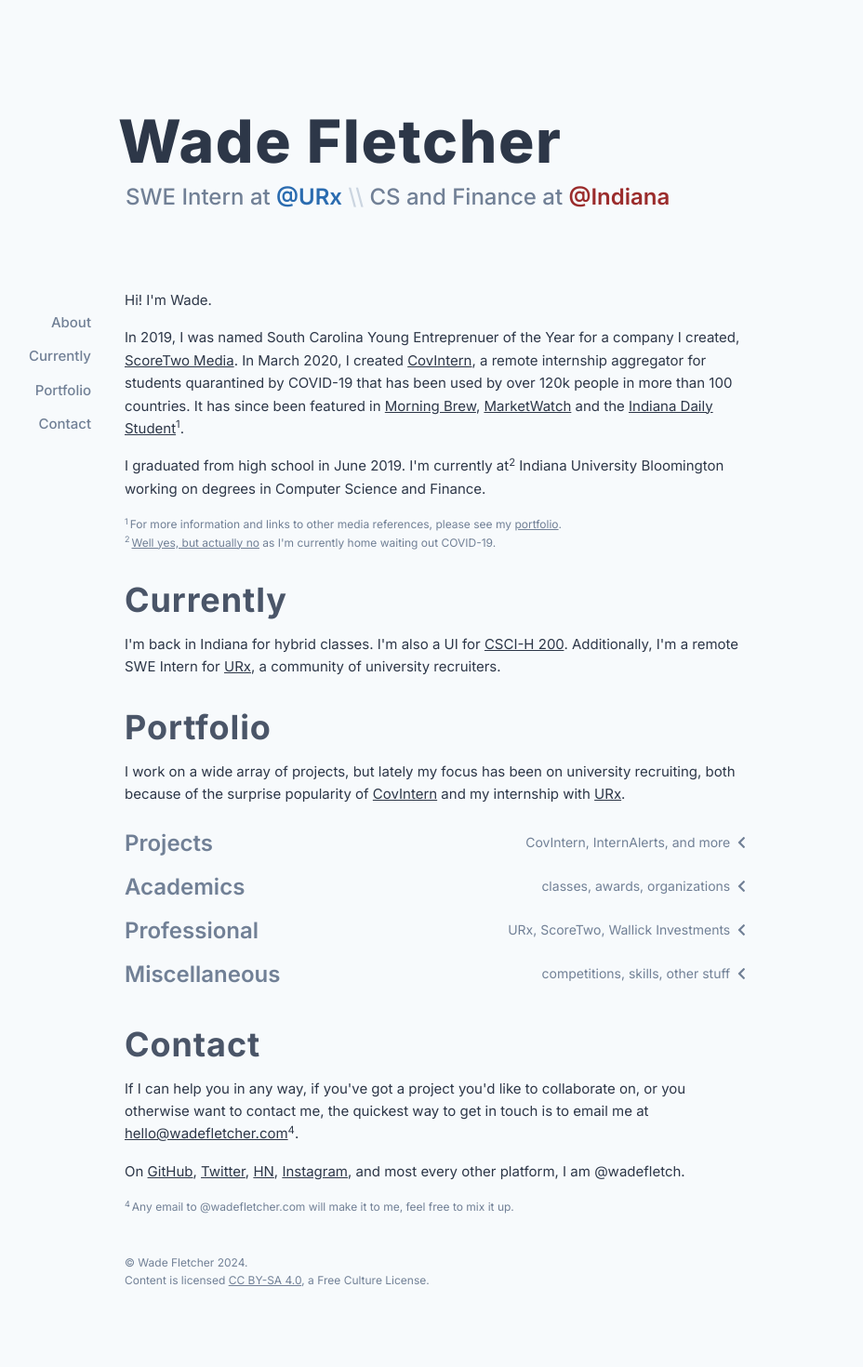
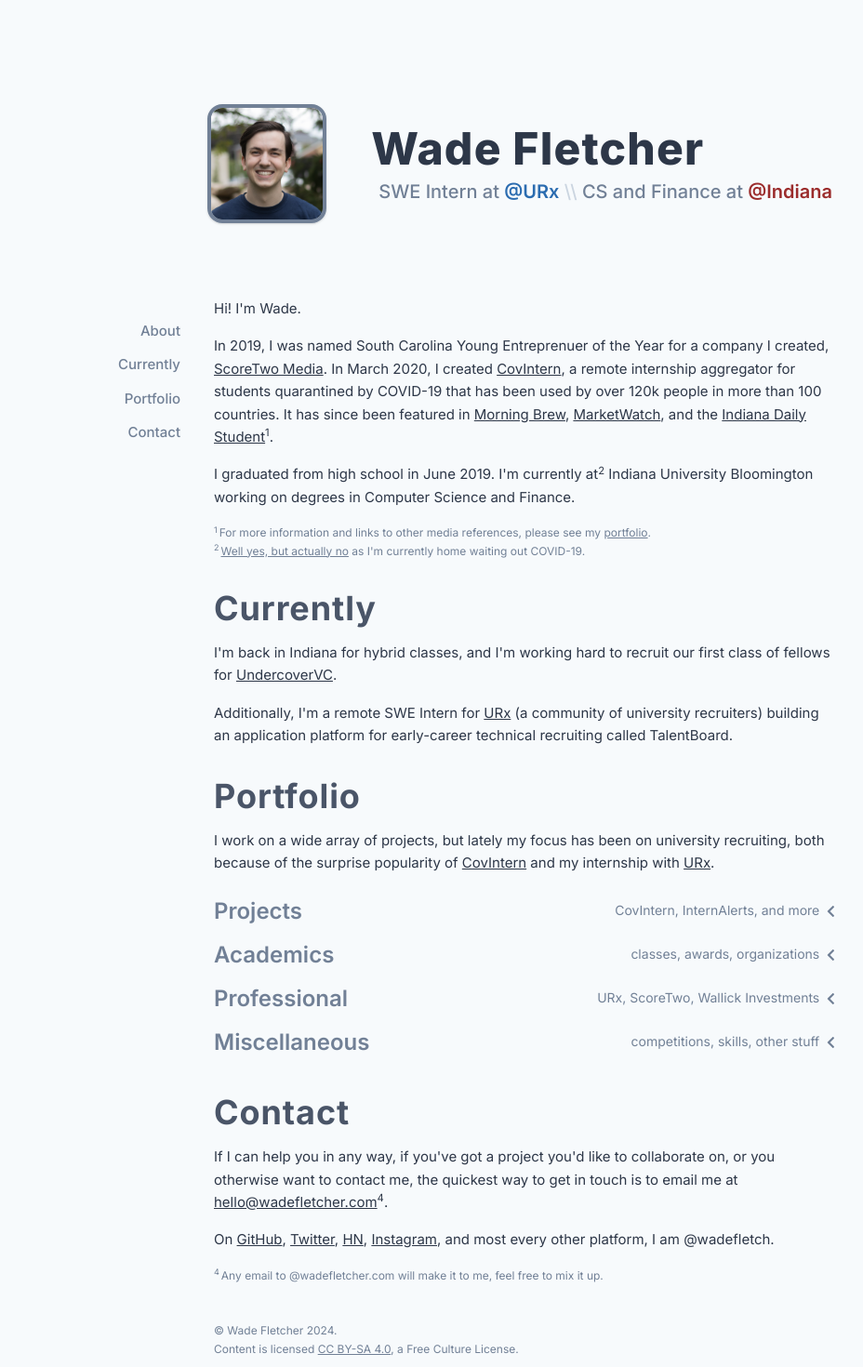
Before and after one commit to wadefletch/PersonalSite, a Next.js app: page / in a window 1280 px wide. Shown: the top 1470 px of the page at 93% size, without its empty margins (97-1025 px from the left). Built offline with nearby package versions, Linux system fonts and the light colour scheme.

Commit message:
Lots of updates

```diff
--- a/components/About.js
+++ b/components/About.js
@@ -6,7 +6,7 @@
         return (
             <Section id="About">
                 <p>Hi! I'm Wade.</p>
-                <p>In 2019, I was named South Carolina Young Entreprenuer of the Year for a company I created, <a href="https://scoretwo.com">ScoreTwo Media</a>. In March 2020, I created <a href="https://covintern.com/jobs/">CovIntern</a>, a remote internship aggregator for students quarantined by COVID-19 that has been used by over 120k people in more than 100 countries. It has since been featured in <a href="https://www.morningbrew.com/daily/stories/2020/07/31/get-internship-covid">Morning Brew</a>, <a href="https://www.marketwatch.com/story/what-pandemic-how-goldman-sachs-and-amazon-may-bring-the-office-home-for-these-interns-2020-04-23">MarketWatch</a> and the <a href="https://www.idsnews.com/article/2020/04/iu-students-navigate-summer-internships-remote-coronavirus">Indiana Daily Student</a><sup>1</sup>.</p>
+                <p>In 2019, I was named South Carolina Young Entreprenuer of the Year for a company I created, <a href="https://scoretwo.com">ScoreTwo Media</a>. In March 2020, I created <a href="https://covintern.com/jobs/">CovIntern</a>, a remote internship aggregator for students quarantined by COVID-19 that has been used by over 120k people in more than 100 countries. It has since been featured in <a href="https://www.morningbrew.com/daily/stories/2020/07/31/get-internship-covid">Morning Brew</a>, <a href="https://www.marketwatch.com/story/what-pandemic-how-goldman-sachs-and-amazon-may-bring-the-office-home-for-these-interns-2020-04-23">MarketWatch</a>, and the <a href="https://www.idsnews.com/article/2020/04/iu-students-navigate-summer-internships-remote-coronavirus">Indiana Daily Student</a><sup>1</sup>.</p>
                 <p>I graduated from high school in June 2019. I'm currently at<sup>2</sup> Indiana University Bloomington working on degrees in Computer Science and Finance.</p>
                 <div className="text-xs text-gray-600">
                     <div><sup style={ { marginRight: "2px" } }>1</sup>For more information and links to other media references, please see my <a href="#Portfolio">portfolio</a>.</div>
--- a/components/Currently.js
+++ b/components/Currently.js
@@ -6,7 +6,10 @@
         return (
             <Section title="Currently" id="Currently">
                 <p>
-                    I'm back in Indiana for hybrid classes. I'm also a UI for <a href="https://luddy.indiana.edu/academics/courses/class/iub-fall-2020-csci-h200">CSCI-H 200</a>. Additionally, I'm a remote SWE Intern for <a href="https://urxcommunity.com">URx</a>, a community of university recruiters.
+                    I'm back in Indiana for hybrid classes, and I'm working hard to recruit our first class of fellows for <a href="https://undercover.vc">UndercoverVC</a>.
+                </p>
+                <p>
+                    Additionally, I'm a remote SWE Intern for <a href="https://urxcommunity.com">URx</a> (a community of university recruiters) building an application platform for early-career technical recruiting called TalentBoard.
                 </p>
                 <div className="text-xs text-gray-600">
                     <div>
--- a/components/Name.js
+++ b/components/Name.js
@@ -5,13 +5,16 @@
     render() {
         return (
             <Section>
-                <div>
-                    <div className='font-extrabold tracking-wide leading-tight text-6xl'>Wade Fletcher</div>
-                    <div className='ml-2 text-gray-600 font-medium text-xl md:text-2xl'>
-                        SWE Intern at <a href='//urxcommunity.com' className='text-blue-700 font-semibold no-underline'>@URx</a>
-                        <br className='block sm:hidden'/>
-                        <span className='text-gray-400'> \\ </span>
-                        CS and Finance at <a href='//indiana.edu' className='text-red-800 font-semibold no-underline'>@Indiana</a>
+                <div className="flex flex-col lg:flex-row justify-between lg:items-center max-w-2xl">
+                    <img src="/me.jpg" alt="Wade Fletcher Headshot" className="relative w-32 rounded-xl mb-6 lg:mb-0 shadow border-4 border-gray-600"/>
+                    <div>
+                        <div className='font-extrabold tracking-wide leading-tight text-5xl'>Wade Fletcher</div>
+                        <div className='ml-2 text-gray-600 font-medium text-xl'>
+                            SWE Intern at <a href='//urxcommunity.com' className='text-blue-700 font-semibold no-underline'>@URx</a>
+                            <br className='block sm:hidden'/>
+                            <span className='text-gray-400'> \\ </span>
+                            CS and Finance at <a href='//indiana.edu' className='text-red-800 font-semibold no-underline'>@Indiana</a>
+                        </div>
                     </div>
                 </div>
             </Section>
--- a/components/Portfolio.js
+++ b/components/Portfolio.js
@@ -12,6 +12,11 @@
                 <MajorSection title="Projects" subtitle="CovIntern, InternAlerts, and more">
                     <article>
                         <div className="dates">May 2020 - Present</div>
+                        <div className="mb-2"><strong>TalentBoard</strong></div>
+                        <div>TalentBoard allows students to use <em>one</em> technical assessment and <em>one</em> application to apply to internships in just a few clicks, reducing cost for recruiters and saving time for students. It's built with <a href="https://www.djangoproject.com/">Django</a> and <a href="https://tailwindcss.com/">Tailwind CSS</a>, in collaboration with <a href="https://urxcommunity.com/">URx</a>.</div>
+                    </article>
+                    <article>
+                        <div className="dates">May 2020 - Present</div>
                         <div className="mb-2"><strong>InternAlerts</strong> &mdash; <a href="https://internalerts.io">site</a></div>
                         <div>InternAlerts tracks more than 50 job boards for the posting of new intern roles. When an application opens, the members tracking it get an email. It's built with <a href="https://github.com/zeit/next.js">Next.js</a> on the frontend and a collection of microservices using <a href="https://github.com/serverless/serverless">Serverless Framework</a> on the backend.</div>
                     </article>
@@ -20,6 +25,7 @@
                         <div className="mb-2"><strong>CovIntern</strong> &mdash; <a href="https://covintern.com">site</a></div>
                         <p>
                             CovIntern aggregates remote internships for university and secondary students staying at home quarantining amidst the 2020 COVID-19 global pandemic. The site has helped over 100k unique users in 100+ countries. It has also been shared by the career centers of 50 colleges and universities, and it has been featured in&nbsp;
+                            <a href="https://www.morningbrew.com/daily/stories/2020/07/31/get-internship-covid">Morning Brew</a>,&nbsp;
                             <a href="https://www.marketwatch.com/story/what-pandemic-how-goldman-sachs-and-amazon-may-bring-the-office-home-for-these-interns-2020-04-23">Marketwatch</a>,&nbsp;
                             <a href="https://www.boston.com/jobs/job-doc/2020/05/04/internship-cancelled-now-what">Boston.com</a>,&nbsp;
                             <a href="https://www.idsnews.com/article/2020/04/iu-students-navigate-summer-internships-remote-coronavirus">IDS</a>,&nbsp;
@@ -28,10 +34,6 @@
                         </p>
                         <MinorSection title="CovIntern in Marketwatch">
                             <p className="has-text-grey">"With internships at companies from Disney to Airbnb being canceled, demand for those remaining is high. So Wade Fletcher, a first-year computer science and finance student at Indiana University, created a database of remote internships, called CovIntern. Looking for an internship of his own, he saw the need for an easy way to browse opportunities. The site, showcasing good internships and substitutes unaffected by the crisis, has seen over 60,000 users in the three weeks since he shared it with his LinkedIn network. 'My post has like 150,000 views or something ridiculous,' he said." &mdash; <i>Archie Mitchell, writing for <a href="https://www.marketwatch.com/story/what-pandemic-how-goldman-sachs-and-amazon-may-bring-the-office-home-for-these-interns-2020-04-23">Marketwatch</a></i></p>
-                        </MinorSection>
-                        <MinorSection title="CovIntern in IDS">
-                            <p className="has-text-grey">"IU freshman Wade Fletcher said said he knew finding internships was going to be a problem for students, so he created an aggregator, which is a database that has remote internship listings, called Covintern. Fletcher said he posted the aggregator on Linkedin and found and uploaded the first 20 internship offers to the aggregator. Recruiters can email him to update the list or they can go into the website and directly list a job on it. 'At the time of the extended spring break, I still did not have an internship,' Fletcher said. 'I knew that was a problem other students were going to experience too.' Since the creation of CovIntern, Fletcher has been hired to do software engineering remotely. He said he hopes CovIntern will help other students to find internships as well. 'I’m glad I’ve been able to help people during this weird time,' Fletcher said."
-                                &mdash; <i>Ben Price, writing for the <a href="https://www.idsnews.com/article/2020/04/iu-students-navigate-summer-internships-remote-coronavirus">Indiana Daily Student</a></i></p>
                         </MinorSection>
                         <MinorSection title="more people using CovIntern">
                             <p><a href="https://www.thesantaclara.org/blog/students-see-career-plans-altered-amid-covid-19">The Santa Clara</a>: "Covintern.com, developed by a student at Indiana University, serves to provide a crowdsourced list of remote internships in a wide variety of fields, including non-profit work, graphic design, data science and marketing. "</p>
@@ -114,7 +116,7 @@
                 <MajorSection title="Academics" subtitle="classes, awards, organizations">
                     <div className="mb-1 text-base"><strong>Indiana University</strong> &mdash; undergraduate &mdash; class of 2023</div>
                     <article>
-                        <p>I'm working on dual degrees, a B.S. in Computer Science and a B.S.B. in Finance. Unfortunately, IU doesn't have a formal dual-degree program, but my IB Diploma from high school earned me enough transfer credit to make this possible. I've also augmented my coursework with additional classes at <a href="https://www.ivytech.edu/bloomington/">Ivy Tech</a> community college.</p>
+                        <p>I'm working on dual degrees, a B.S. in Computer Science and a B.S.B. in Finance. Unfortunately, IU doesn't have a formal dual-degree program, but my IB Diploma from high school earned me enough transfer credit to make this possible within 4 years.</p>
                         <p className="font-semibold mt-2">GPA 4.0</p>
                         <div className="font-semibold mt-2">Awards</div>
                         <ul>
@@ -147,7 +149,7 @@
                     </article>
                     <article>
                         <p className="dates">December 2017 - February 2020</p>
-                        <p><a href="https://scoretwo.com/"><strong>ScoreTwo</strong></a>: founded a convergent media company focused on athletics; named SC Young Entrepreneur of the Year in 2019.</p>
+                        <p><a href="https://scoretwo.com/"><strong>ScoreTwo</strong></a>: founded a convergent media company focused on athletics; named SC Young Entrepreneur of the Year in 2019. <em>Exited via acquisition in 2020.</em></p>
                         <MinorSection title="more about ScoreTwo">
                             <ul>
                                 <li>I started ScoreTwo while still a student in the Richland Northeast Convergence Media magnet program. At its peak, I was quarterbacking 5 part-time employees working with top prep athletics programs travelling across the state.</li>
--- a/pages/index.js
+++ b/pages/index.js
@@ -8,7 +8,7 @@
 
 export default function Home() {
     return (
-        <div className="mx-8 sm:mx-16 md:mx-20 lg:mx-32">
+        <div className="mx-8 sm:mx-16 md:mx-20 lg:mx-56">
             <Head>
                 <title>Wade Fletcher</title>
                 <meta name="viewport" content="width=device-width, initial-scale=1.0"/>
```
Also changed, not shown: public/me.jpg (added).
